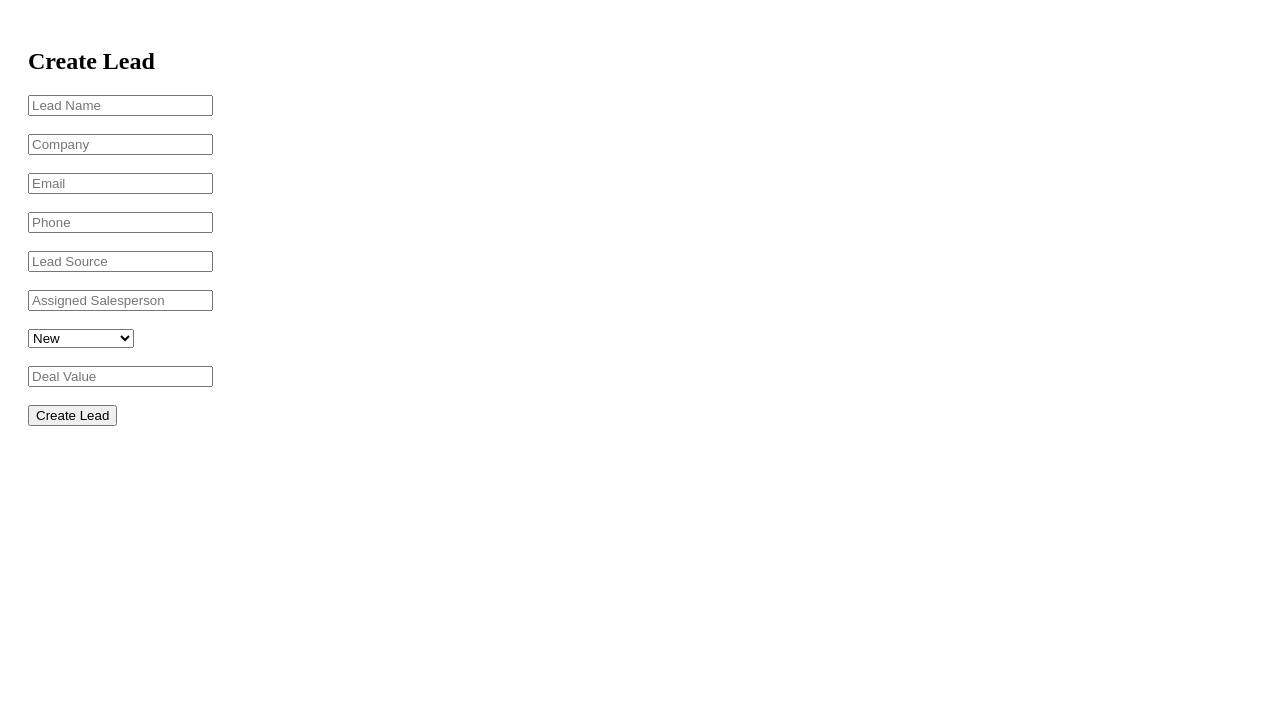
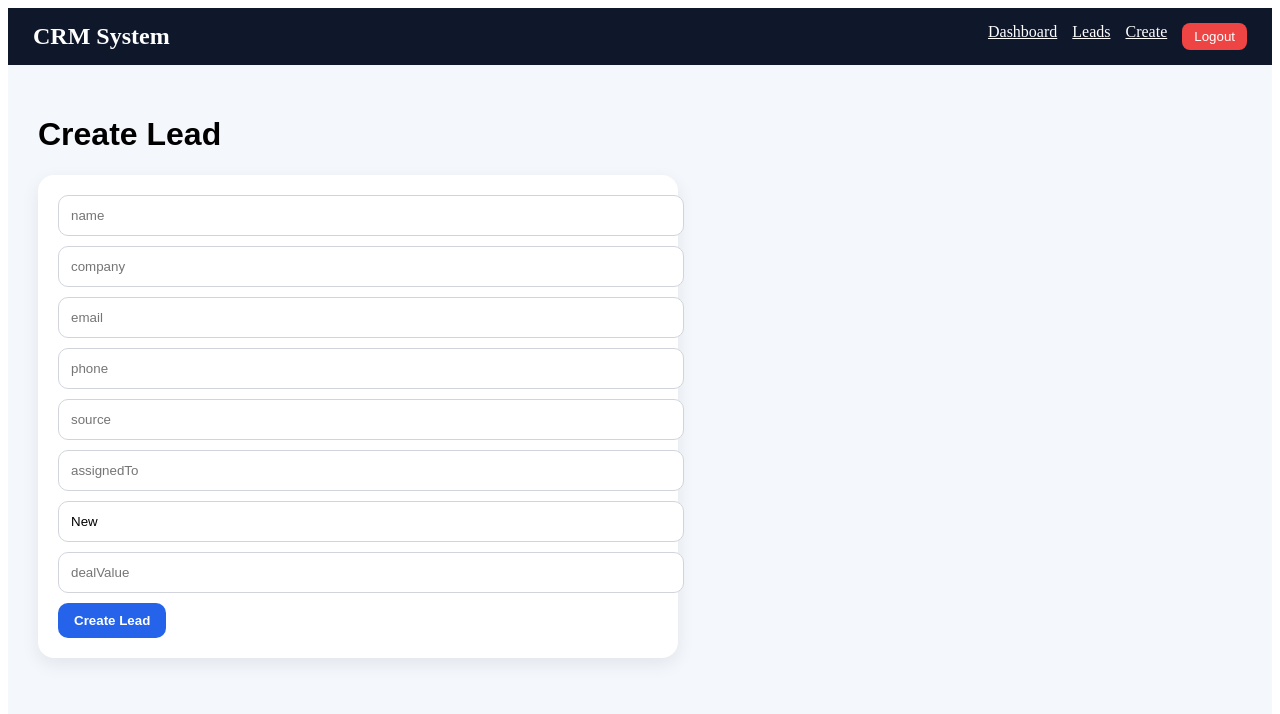
Before and after one commit to M-J-Christina213/crm-app, a React (Vite) app in the folder client/: page /create-lead in a window 1280 px wide. Shown: the top 714 px of the page. Built offline with nearby package versions, Linux system fonts and the light colour scheme.

Commit message:
Add Navbar component and enhance UI styles for better user experience

```diff
--- /dev/null
+++ b/client/src/components/Navbar.jsx
@@ -0,0 +1,53 @@
+import { Link, useNavigate } from "react-router-dom";
+
+export default function Navbar() {
+  const navigate = useNavigate();
+
+  const logout = () => {
+    localStorage.removeItem("token");
+    navigate("/");
+  };
+
+  return (
+    <div
+      style={{
+        display: "flex",
+        justifyContent: "space-between",
+        padding: "15px 25px",
+        background: "#0f172a",
+        color: "white",
+        alignItems: "center",
+      }}
+    >
+      <h2 style={{ margin: 0 }}>CRM System</h2>
+
+      <div style={{ display: "flex", gap: "15px" }}>
+        <Link style={{ color: "white" }} to="/app">
+          Dashboard
+        </Link>
+
+        <Link style={{ color: "white" }} to="/leads">
+          Leads
+        </Link>
+
+        <Link style={{ color: "white" }} to="/create">
+          Create
+        </Link>
+
+        <button
+          onClick={logout}
+          style={{
+            background: "#ef4444",
+            color: "white",
+            border: "none",
+            padding: "6px 12px",
+            borderRadius: "8px",
+            cursor: "pointer",
+          }}
+        >
+          Logout
+        </button>
+      </div>
+    </div>
+  );
+}
--- a/client/src/pages/CreateLead.jsx
+++ b/client/src/pages/CreateLead.jsx
@@ -1,8 +1,9 @@
 import { useState } from "react";
 import API from "../services/api";
+import Navbar from "../components/Navbar";
+import { pageStyle, card, input, buttonPrimary } from "../styles/ui";
 
 export default function CreateLead() {
-
   const [formData, setFormData] = useState({
     name: "",
     company: "",
@@ -11,125 +12,44 @@ export default function CreateLead() {
     source: "",
     assignedTo: "",
     status: "New",
-    dealValue: ""
+    dealValue: "",
   });
 
-  const handleChange = (e) => {
-    setFormData({
-      ...formData,
-      [e.target.name]: e.target.value
-    });
-  };
+  const handleChange = (e) =>
+    setFormData({ ...formData, [e.target.name]: e.target.value });
 
   const handleSubmit = async (e) => {
     e.preventDefault();
-
-    try {
-      await API.post("/leads", formData);
-
-      alert("Lead created successfully!");
-
-      setFormData({
-        name: "",
-        company: "",
-        email: "",
-        phone: "",
-        source: "",
-        assignedTo: "",
-        status: "New",
-        dealValue: ""
-      });
-
-    } catch (err) {
-      console.log(err);
-      alert("Error creating lead");
-    }
+    await API.post("/leads", formData);
+    alert("Lead created!");
   };
 
   return (
-    <div style={{ padding: 20 }}>
-      <h2>Create Lead</h2>
+    <>
+      <Navbar />
 
-      <form onSubmit={handleSubmit}>
+      <div style={pageStyle}>
+        <h1>Create Lead</h1>
 
-        <input
-          name="name"
-          placeholder="Lead Name"
-          value={formData.name}
-          onChange={handleChange}
-        />
-        <br /><br />
+        <div style={{ ...card, maxWidth: "600px" }}>
+          <form onSubmit={handleSubmit}>
+            {Object.keys(formData).map((key) => (
+              <input
+                key={key}
+                name={key}
+                placeholder={key}
+                value={formData[key]}
+                onChange={handleChange}
+                style={{ ...input, marginBottom: "10px" }}
+              />
+            ))}
 
-        <input
-          name="company"
-          placeholder="Company"
-          value={formData.company}
-          onChange={handleChange}
-        />
-        <br /><br />
-
-        <input
-          name="email"
-          placeholder="Email"
-          value={formData.email}
-          onChange={handleChange}
-        />
-        <br /><br />
-
-        <input
-          name="phone"
-          placeholder="Phone"
-          value={formData.phone}
-          onChange={handleChange}
-        />
-        <br /><br />
-
-        <input
-          name="source"
-          placeholder="Lead Source"
-          value={formData.source}
-          onChange={handleChange}
-        />
-        <br /><br />
-
-        <input
-          name="assignedTo"
-          placeholder="Assigned Salesperson"
-          value={formData.assignedTo}
-          onChange={handleChange}
-        />
-        <br /><br />
-
-        <select
-          name="status"
-          value={formData.status}
-          onChange={handleChange}
-        >
-          <option value="New">New</option>
-          <option value="Contacted">Contacted</option>
-          <option value="Qualified">Qualified</option>
-          <option value="Proposal Sent">Proposal Sent</option>
-          <option value="Won">Won</option>
-          <option value="Lost">Lost</option>
-        </select>
-
-        <br /><br />
-
-        <input
-          type="number"
-          name="dealValue"
-          placeholder="Deal Value"
-          value={formData.dealValue}
-          onChange={handleChange}
-        />
-
-        <br /><br />
-
-        <button type="submit">
-          Create Lead
-        </button>
-
-      </form>
-    </div>
+            <button style={buttonPrimary} type="submit">
+              Create Lead
+            </button>
+          </form>
+        </div>
+      </div>
+    </>
   );
 }
--- a/client/src/pages/Dashboard.jsx
+++ b/client/src/pages/Dashboard.jsx
@@ -1,38 +1,47 @@
 import { useEffect, useState } from "react";
 import API from "../services/api";
 import { Link } from "react-router-dom";
+import Navbar from "../components/Navbar";
+import { pageStyle, card, buttonPrimary } from "../styles/ui";
 
 export default function Dashboard() {
   const [data, setData] = useState(null);
 
   useEffect(() => {
-    const fetchData = async () => {
-      const res = await API.get("/dashboard");
-      setData(res.data);
-    };
-
-    fetchData();
+    API.get("/dashboard").then((res) => setData(res.data));
   }, []);
 
-  if (!data) return <p>Loading...</p>;
+  if (!data) return <p style={{ padding: 20 }}>Loading...</p>;
 
   return (
-    <div style={{ padding: 20 }}>
-      <h1>CRM Dashboard</h1>
+    <>
+      <Navbar />
 
-        <Link to="/leads">
-            <button>Go To Leads</button>
-        </Link>
+      <div style={pageStyle}>
+        <h1>Dashboard Overview</h1>
 
-      <div>
-        <p>Total Leads: {data.totalLeads}</p>
-        <p>New Leads: {data.newLeads}</p>
-        <p>Qualified: {data.qualifiedLeads}</p>
-        <p>Won: {data.wonLeads}</p>
-        <p>Lost: {data.lostLeads}</p>
-        <p>Total Value: {data.totalDealValue}</p>
-        <p>Won Value: {data.wonDealValue}</p>
+        <div
+          style={{
+            display: "grid",
+            gridTemplateColumns: "repeat(auto-fit,minmax(200px,1fr))",
+            gap: "15px",
+          }}
+        >
+          <div style={card}>Total Leads: {data.totalLeads}</div>
+          <div style={card}>New: {data.newLeads}</div>
+          <div style={card}>Qualified: {data.qualifiedLeads}</div>
+          <div style={card}>Won: {data.wonLeads}</div>
+          <div style={card}>Lost: {data.lostLeads}</div>
+          <div style={card}>Total Value: ${data.totalDealValue}</div>
+          <div style={card}>Won Value: ${data.wonDealValue}</div>
+        </div>
+
+        <div style={{ marginTop: "20px" }}>
+          <Link to="/leads">
+            <button style={buttonPrimary}>Go To Leads</button>
+          </Link>
+        </div>
       </div>
-    </div>
+    </>
   );
 }
--- a/client/src/pages/Login.jsx
+++ b/client/src/pages/Login.jsx
@@ -1,6 +1,7 @@
 import { useState } from "react";
 import API from "../services/api";
 import { useNavigate } from "react-router-dom";
+import { pageStyle, card, input, buttonPrimary } from "../styles/ui";
 
 export default function Login() {
   const [email, setEmail] = useState("");
@@ -10,42 +11,47 @@ export default function Login() {
   const handleLogin = async (e) => {
     e.preventDefault();
 
-    try {
-      const res = await API.post("/auth/login", {
-        email,
-        password,
-      });
+    const res = await API.post("/auth/login", { email, password });
 
     localStorage.setItem("token", res.data.token);
-      alert("Login successful!");
     navigate("/app");
-    } catch (err) {
-      alert("Login failed");
-    }
   };
 
   return (
-    <div style={{ padding: 50 }}>
+    <div
+      style={{
+        ...pageStyle,
+        display: "flex",
+        justifyContent: "center",
+        alignItems: "center",
+      }}
+    >
+      <div style={{ ...card, width: "350px" }}>
         <h2>CRM Login</h2>
 
         <form onSubmit={handleLogin}>
           <input
+            style={input}
             placeholder="Email"
-          value={email}
             onChange={(e) => setEmail(e.target.value)}
           />
+
           <br /><br />
 
           <input
+            style={input}
             type="password"
             placeholder="Password"
-          value={password}
             onChange={(e) => setPassword(e.target.value)}
           />
+
           <br /><br />
 
-        <button type="submit">Login</button>
+          <button style={buttonPrimary} type="submit">
+            Login
+          </button>
         </form>
+      </div>
     </div>
   );
 }
--- /dev/null
+++ b/client/src/styles/ui.js
@@ -0,0 +1,49 @@
+export const pageStyle = {
+  minHeight: "100vh",
+  background: "#f4f7fb",
+  fontFamily: "Arial",
+  padding: "30px",
+};
+
+export const card = {
+  background: "white",
+  borderRadius: "16px",
+  padding: "20px",
+  boxShadow: "0 6px 18px rgba(0,0,0,0.08)",
+};
+
+export const input = {
+  width: "100%",
+  padding: "12px",
+  borderRadius: "10px",
+  border: "1px solid #d1d5db",
+  outline: "none",
+};
+
+export const buttonPrimary = {
+  background: "#2563eb",
+  color: "white",
+  border: "none",
+  padding: "10px 16px",
+  borderRadius: "10px",
+  cursor: "pointer",
+  fontWeight: "bold",
+};
+
+export const buttonDark = {
+  background: "#0f172a",
+  color: "white",
+  border: "none",
+  padding: "10px 16px",
+  borderRadius: "10px",
+  cursor: "pointer",
+};
+
+export const buttonDanger = {
+  background: "#dc2626",
+  color: "white",
+  border: "none",
+  padding: "10px 16px",
+  borderRadius: "10px",
+  cursor: "pointer",
+};
```
Lines whose indentation alone changed are shown as unchanged.
